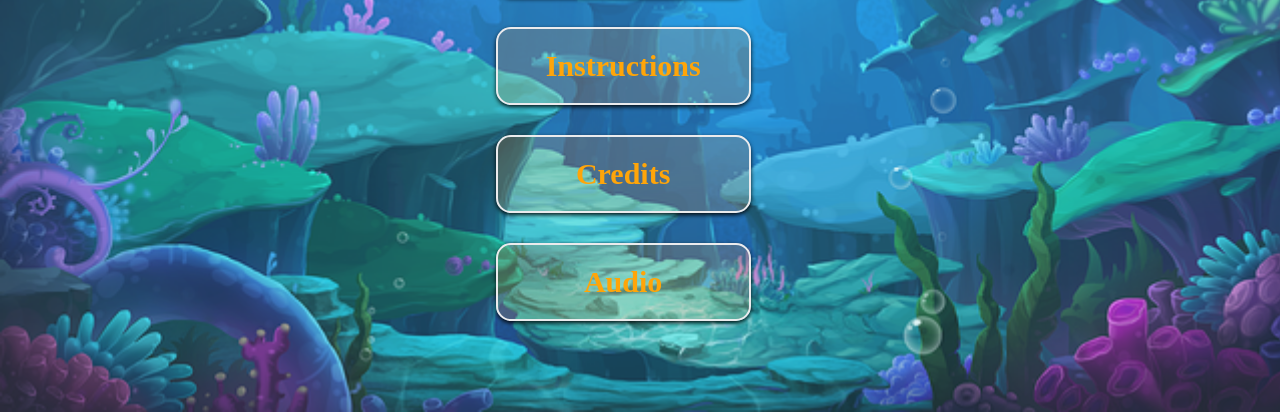
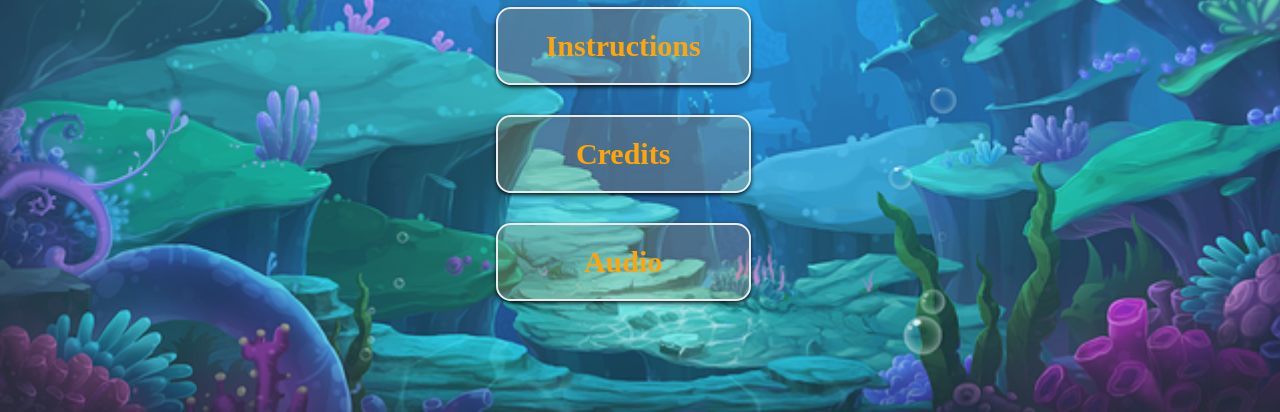
Before and after one commit to Ropinmar/Ironfish, a plain HTML site: page index.html in a window 1280 px wide. Shown: the part 388-800 px from the top of the page. Drawn offline with Linux system fonts and the light colour scheme; a web font is replaced by a local one.

Commit message:
moving options

```diff
--- a/styles/menu.css
+++ b/styles/menu.css
@@ -32,7 +32,7 @@
     align-items: stretch;
     width: 27%;
     margin-top: 0;
-    margin-bottom: 60px;
+    margin-bottom: 100px;
 }
 h1{
     color: #FEC260;
```
